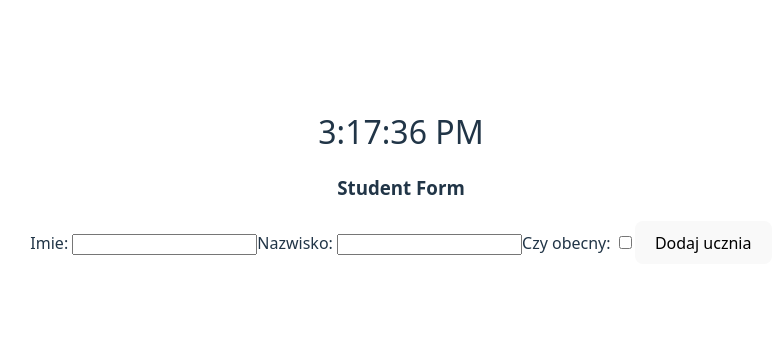
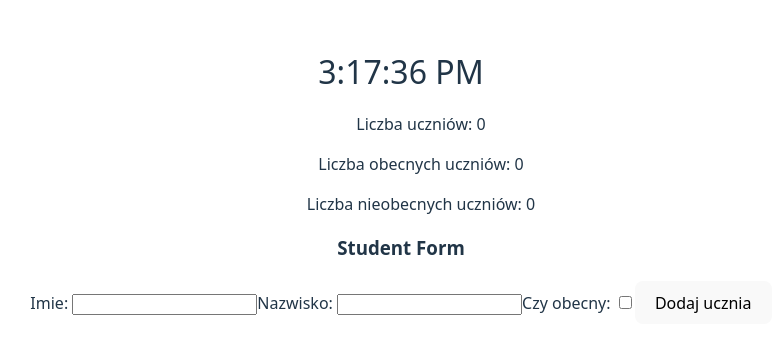
Before and after one commit to wsad4679/bell-buddy, a React (Vite) app: page / in a window 1280 px wide. Shown: the part 230-584 px from the top of the page, without its empty margins (239-1021 px from the left). Built offline with nearby package versions, Linux system fonts and the light colour scheme.

Commit message:
add counting studens

```diff
--- a/src/components/StudentList.tsx
+++ b/src/components/StudentList.tsx
@@ -11,6 +11,11 @@ const StudentList = ({students, onToggleAttendance} : StudentListProps) => {
 
     return (
         <ul>
+            <p>Liczba uczniów: {students.length}</p>
+
+            <p>Liczba obecnych uczniów: {students.filter(student => student.isPresent).length}</p>
+
+            <p>Liczba nieobecnych uczniów: {students.filter(student => !student.isPresent).length}</p>
             {students.map((student) => (
                 <StudentItem
                     key={student.id}
```
